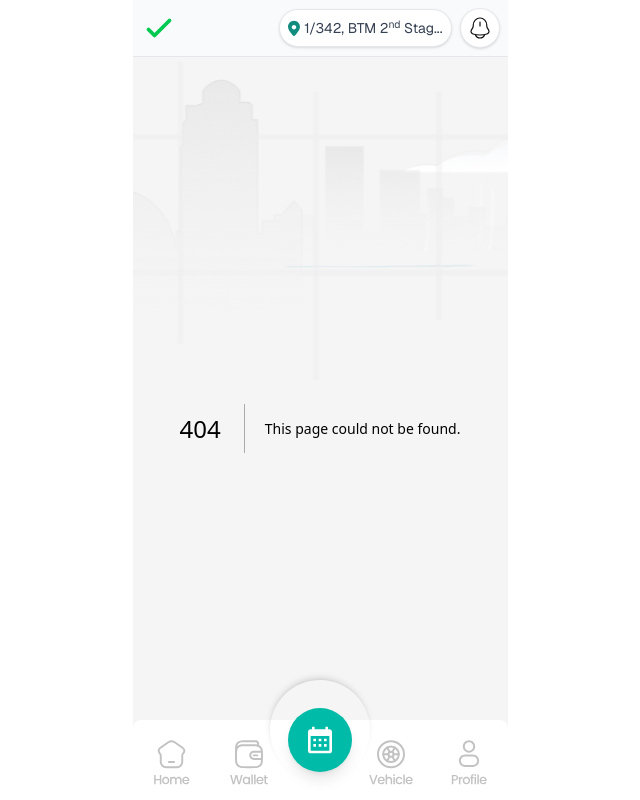
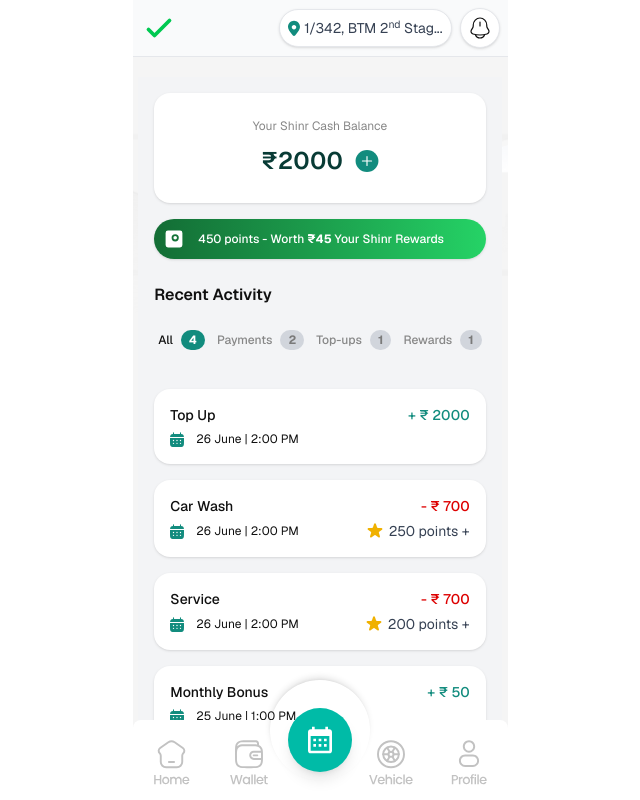
Before and after one commit to exitcube/shinr_fe_pwa, a Next.js app: page /wallet in a window 1280 px wide. Before the commit this address had no page. Shown: the whole page, without its empty margins (320-960 px from the left). Built offline with nearby package versions, Linux system fonts and the light colour scheme.

Commit message:
wallet page created

```diff
--- /dev/null
+++ b/src/app/wallet/page.tsx
@@ -0,0 +1,201 @@
+"use client";
+import Image from "next/image";
+import React, { useState } from "react";
+
+const transactions = [
+  {
+    id: 1,
+    category: "Top-ups",
+    title: "Top Up",
+    date: "26 June",
+    time: "2:00 PM",
+    amount: "₹ 2000",
+    type: "credit",
+    points: null,
+  },
+  {
+    id: 2,
+    category: "Payments",
+    title: "Car Wash",
+    date: "26 June",
+    time: "2:00 PM",
+    amount: "₹ 700",
+    type: "debit",
+    points: 250,
+  },
+  {
+    id: 3,
+    category: "Payments",
+    title: "Service",
+    date: "26 June",
+    time: "2:00 PM",
+    amount: "₹ 700",
+    type: "debit",
+    points: 200,
+  },
+  {
+    id: 4,
+    category: "Rewards",
+    title: "Monthly Bonus",
+    date: "25 June",
+    time: "1:00 PM",
+    amount: "₹ 50",
+    type: "credit",
+    points: null,
+  },
+];
+
+export default function ShinrApp() {
+  const [activeTab, setActiveTab] = useState("All");
+
+  const filterTransactions = (category: string) => {
+    if (category === "All") {
+      return transactions;
+    }
+    const r = transactions.filter((t) => t.category === category);
+    console.log(r);
+
+    return r;
+  };
+
+  const tabs = [
+    { name: "All", count: transactions.length },
+    { name: "Payments", count: filterTransactions("Payments").length },
+    { name: "Top-ups", count: filterTransactions("Top-ups").length },
+    { name: "Rewards", count: filterTransactions("Rewards").length },
+  ];
+  return (
+    <div className="max-w-sm mx-auto bg-[#F5F5F5] min-h-screen overflow-y-scroll no-scrollbar pb-30 pt-5">
+      <div className="bg-gray-100 min-h-screen p-4 font-sans">
+        {/* Shinr Cash Balance Card */}
+        <div className="flex items-center justify-center flex-col bg-white p-6 rounded-2xl shadow-sm mb-4">
+          <h3 className="text-[#878787] text-[12px] font-normal mb-2">
+            Your Shinr Cash Balance
+          </h3>
+          <div className="flex items-center justify-center">
+            <p className="flex items-center justify-center text-[24px] font-semibold text-[#083B35]">
+              <span>₹</span>
+              <span>2000</span>
+            </p>
+            <div>
+              <Image
+                className="ml-3"
+                src="/assets/icons/plus.svg"
+                alt="icon"
+                width={24}
+                height={24}
+              />
+            </div>
+          </div>
+        </div>
+
+        {/* Rewards Banner */}
+        <div className="bg-gradient-to-r from-[#136D35] to-[#25D366] p-2 rounded-full shadow-sm mb-6 flex items-center">
+          <svg
+            xmlns="http://www.w3.org/2000/svg"
+            className="h-6 w-6 text-white mr-3 flex-shrink-0"
+            viewBox="0 0 20 20"
+            fill="currentColor"
+          >
+            <path
+              fillRule="evenodd"
+              d="M5 3a2 2 0 00-2 2v10a2 2 0 002 2h10a2 2 0 002-2V5a2 2 0 00-2-2H5zm9 6a3 3 0 11-6 0 3 3 0 016 0zm-1.5 0a1.5 1.5 0 10-3 0 1.5 1.5 0 003 0z"
+              clipRule="evenodd"
+            />
+          </svg>
+          <p className="text-white text-[12px] font-medium">
+            450 points - Worth <span className="font-bold">₹45</span> Your Shinr
+            Rewards
+          </p>
+        </div>
+
+        {/* Recent Activity Section */}
+        <h2 className="text-[16px] font-semibold text-[#101010] mb-4">
+          Recent Activity
+        </h2>
+
+        {/* Category Tabs */}
+        <div className="flex space-x-1 mb-6 pb-2">
+          {tabs.map((tab) => (
+            <button
+              key={tab.name}
+              onClick={() => setActiveTab(tab.name)}
+              className={`flex-none px-1 py-2 rounded-full font-medium transition-colors text-[12px]
+              ${
+                activeTab === tab.name
+                  ? "text-[#101010]"
+                  : "text-[#878787] hover:text-gray-300"
+              }`}
+            >
+              {tab.name}
+              <span
+                className={`ml-2 px-2 py-0.5 rounded-full text-xs font-bold ${
+                  activeTab === tab.name
+                    ? "bg-[#128C7E] text-white"
+                    : "bg-gray-300 text-[#7a7a7a]"
+                }`}
+              >
+                {tab.count}
+              </span>
+            </button>
+          ))}
+        </div>
+
+        {/* Transaction List */}
+        <div className="space-y-4">
+          {filterTransactions(activeTab).map((transaction) => (
+            <div
+              key={transaction.id}
+              className="bg-white p-4 rounded-2xl shadow-sm"
+            >
+              <div className="flex items-center justify-between">
+                <div className="flex items-center">
+                  <p className="text-[14px] font-medium text-[#101010] ">
+                    {transaction.title}
+                  </p>
+                </div>
+                <div
+                  className={`text-[14px] font-medium ${
+                    transaction.type === "credit"
+                      ? "text-[#128C7E]"
+                      : "text-[#DD0000]"
+                  }`}
+                >
+                  {transaction.type === "credit" ? "+" : "-"}{" "}
+                  {transaction.amount}
+                </div>
+              </div>
+              <div className="flex items-center text-[12px] font-normal text-[#101010] mt-1">
+                <Image
+                  src="/assets/icons/calender.svg"
+                  alt="icon"
+                  width={14}
+                  height={14}
+                  className=" mr-3"
+                />
+                <span className="flex items-center">
+                  {transaction.date} | {transaction.time}
+                </span>
+                {transaction.points && (
+                  <div className="flex items-center ml-auto">
+                    <svg
+                      xmlns="http://www.w3.org/2000/svg"
+                      className="h-5 w-5 text-yellow-500 mr-1"
+                      viewBox="0 0 20 20"
+                      fill="currentColor"
+                    >
+                      <path d="M9.049 2.927c.3-.921 1.603-.921 1.902 0l1.071 3.292a1 1 0 00.95.69h3.462c.969 0 1.371 1.24.588 1.81l-2.8 2.034a1 1 0 00-.364 1.118l1.07 3.292c.3.921-.755 1.688-1.538 1.118l-2.8-2.034a1 1 0 00-1.176 0l-2.8 2.034c-.783.57-1.838-.197-1.538-1.118l1.07-3.292a1 1 0 00-.364-1.118L2.98 8.729c-.783-.57-.38-1.81.588-1.81h3.462a1 1 0 00.95-.69l1.07-3.292z" />
+                    </svg>
+                    <span className="text-sm text-gray-700">
+                      {transaction.points} points +
+                    </span>
+                  </div>
+                )}
+              </div>
+            </div>
+          ))}
+        </div>
+      </div>
+    </div>
+  );
+}
```
Also changed, not shown: public/assets/icons/plus.svg (added).
